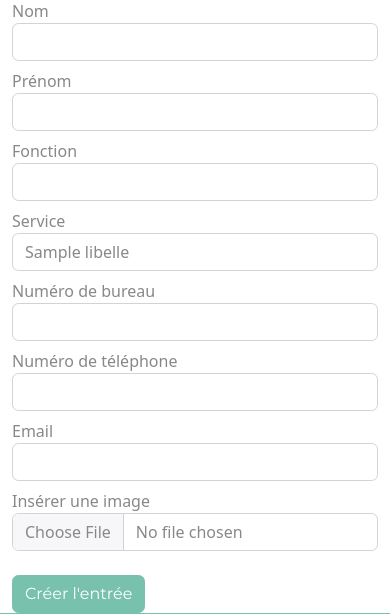
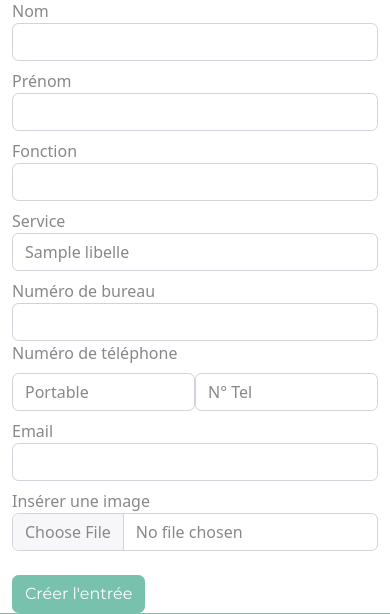
Before and after one commit to ismaelkone1/webDirectory_project, a PHP site: template webDirectory.core/webDirectory.server/src/app/views/CreationEntree.twig in a window 390 px wide. Shown: the part 119-733 px from the top of the page. Run offline with PHP 8.4, Linux system fonts and the light colour scheme; the template is opened without the code that fills it: most values are stand-ins (such as "Sample title", 1, 10 or a date in 2020); some libraries are stand-ins or nearby versions.

Commit message:
Ajout du type de téléphone et insertion dans la BD

```diff
--- a/webDirectory.core/webDirectory.server/src/app/actions/CreationEntreePOSTAction.php
+++ b/webDirectory.core/webDirectory.server/src/app/actions/CreationEntreePOSTAction.php
@@ -20,7 +20,8 @@ class CreationEntreePOSTAction extends Action
         $prenom = htmlspecialchars($data['prenom'], ENT_QUOTES, 'UTF-8');
         $fonction = htmlspecialchars($data['fonction'], ENT_QUOTES, 'UTF-8');
         $numBureau = filter_var($data['numBureau'], FILTER_SANITIZE_NUMBER_INT);
-        $numTel = filter_var($data['numTel'], FILTER_SANITIZE_NUMBER_INT);
+        $typeTel = $data['typeTel'];
+        $numTel = htmlspecialchars($data['numTel'], ENT_QUOTES, 'UTF-8');
         $email = filter_var($data['email'], FILTER_SANITIZE_EMAIL);
         $service = filter_var($data['service'], FILTER_SANITIZE_NUMBER_INT);
         $csrf = htmlspecialchars($data['csrf'], ENT_QUOTES, 'UTF-8');
@@ -49,7 +50,8 @@ class CreationEntreePOSTAction extends Action
             'email' => $email,
             'urlImage' => $urlImage,
             'service' => $service,
-            'numTel' => $numTel
+            'numTel' => $numTel,
+            'type' => $typeTel
         ];
 
         if ($serviceEntree->createEntree($data)) {
--- a/webDirectory.core/webDirectory.server/src/app/views/CreationEntree.twig
+++ b/webDirectory.core/webDirectory.server/src/app/views/CreationEntree.twig
@@ -32,9 +32,14 @@
 				<label for="numBureau">Numéro de bureau</label>
 				<input type="number" class="form-control" id="numBureau" name="numBureau" required>
 			</div>
-			<div class="form-group mt-2">
-				<label for="numTel">Numéro de téléphone</label>
-				<input type="number" class="form-control" id="numTel" name="numTel" required>
+			<label for="numTel">Numéro de téléphone</label>
+			<div class="form-group mt-2 d-flex">
+				<select class="form-control" id="typeTel" name="typeTel">
+					<option value="Portable">Portable</option>
+					<option value="Fixe">Fixe</option>
+					<option value="Fax">Bureau</option>
+				</select>
+				<input type="text" class="form-control" id="numTel" name="numTel" pattern="^0[345679][0-9]{8}$" placeholder="N° Tel" required oninvalid="this.setCustomValidity('Format du numéro: 0XXXXXXXXX.')">
 			</div>
 			<div class="form-group mt-2">
 				<label for="email">Email</label>
--- a/webDirectory.core/webDirectory.server/src/core/services/Entree/ServiceEntree.php
+++ b/webDirectory.core/webDirectory.server/src/core/services/Entree/ServiceEntree.php
@@ -127,7 +127,8 @@ class ServiceEntree implements ServiceEntreeInterface
 
                     $dataTelephone = [
                         'entree_id' => $entree->id,
-                        'numTel' => $data['numTel']
+                        'numTel' => $data['numTel'],
+                        'type' => $data['type']
                     ];
 
                     if ($serviceTelephone->createTelephone($dataTelephone)) {
--- a/webDirectory.core/webDirectory.server/src/core/services/Telephone/ServiceTelephone.php
+++ b/webDirectory.core/webDirectory.server/src/core/services/Telephone/ServiceTelephone.php
@@ -35,7 +35,8 @@ class ServiceTelephone implements ServiceTelephoneInterface
         try {
             $telephone = new Telephone();
             $telephone->id_entree = $data['entree_id'];
-            $telephone->numero = $data['numTel'];
+            $telephone->numero = '0' . $data['numTel'];
+            $telephone->type =  $data['type'];
             $telephone->save();
             return true;
         } catch (\Exception $e) {
```
